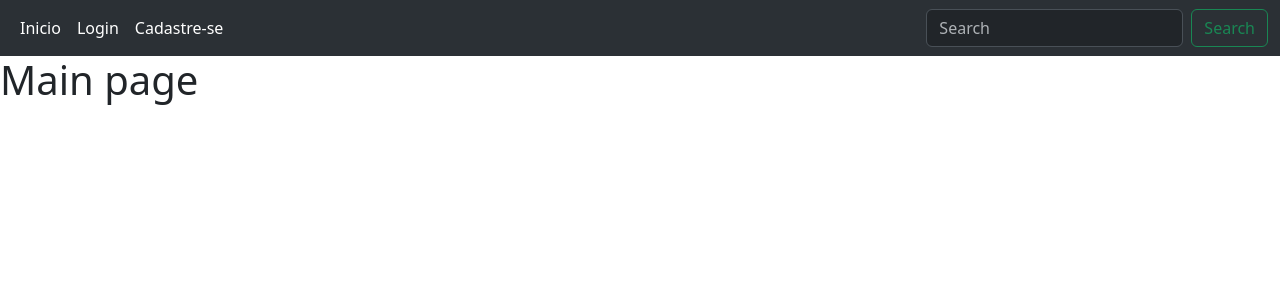
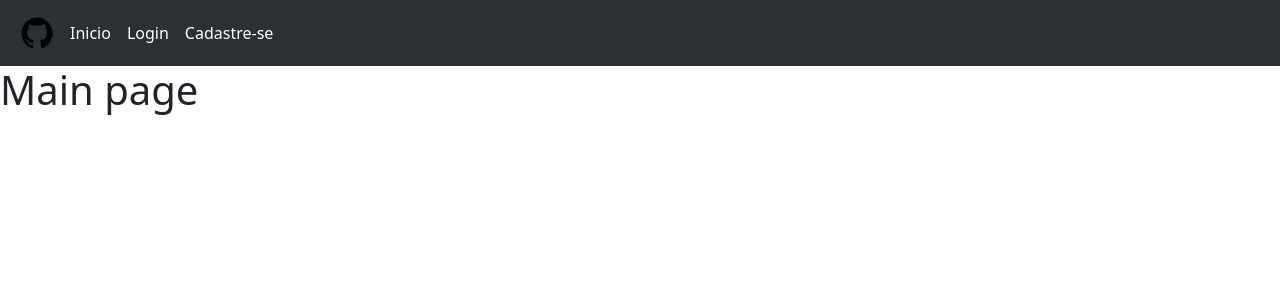
Before and after one commit to arturvavs/user_register_project, a Flask app: page / in a window 1280 px wide. Shown: the top 300 px of the page. Run offline with Flask 3, Linux system fonts and the light colour scheme; some libraries are stand-ins or nearby versions.

```diff
--- a/application/models.py
+++ b/application/models.py
@@ -74,8 +74,9 @@ class Conexao():
             flash('Erro ao fazer login: ' + str(error), category='error')
         return None
 
+
 #userName = 'admin2'
-connection = Conexao()
+
 #connection = cx_Oracle.connect(user=conexao.un, password=conexao.pw, dsn=conexao.cs)
 #sql = (f"SELECT NR_SEQUENCIA,NM_USUARIO,NM_PRIMEIRO_NOME,NM_ULTIMO_NOME,DS_EMAIL FROM USERS WHERE NM_USUARIO = '{userName}'  ORDER BY 1 ASC")
 #result = connection.list_users(sql)
--- a/application/templates/home.html
+++ b/application/templates/home.html
@@ -1,2 +1,3 @@
 {%extends 'main.html'%} {%block title%}Home{%endblock%}
 {%block navbar_management%}{%endblock%}
+{%block navbar_fullsearch%}{%endblock%}
--- a/application/templates/main.html
+++ b/application/templates/main.html
@@ -6,13 +6,17 @@
     <title>{%block title%}Bootstrap demo{%endblock%}</title>
     <link href="https://cdn.jsdelivr.net/npm/bootstrap@5.3.2/dist/css/bootstrap.min.css" rel="stylesheet" integrity="sha384-T3c6CoIi6uLrA9TneNEoa7RxnatzjcDSCmG1MXxSR1GAsXEV/Dwwykc2MPK8M2HN" crossorigin="anonymous">
   </head>
-
+<style>
+  #container-fluid{
+    align-items: center;
+  }
+</style>
 
   <body>
     {%block navbar%}
     <nav class="navbar navbar-expand-lg bg-body-tertiary" navbar data-bs-theme="dark">
         {%block navbar_container_fluid%}
-        <div class="container-fluid">
+        <div class="container-fluid" id="container-fluid">
             {%block navbar_toggler%}
           <button class="navbar-toggler" type="button" data-bs-toggle="collapse" data-bs-target="#navbarTogglerDemo01" aria-controls="navbarTogglerDemo01" aria-expanded="false" aria-label="Toggle navigation">
             <span class="navbar-toggler-icon"></span>
@@ -21,7 +25,9 @@
             {%block navbar_collapse%}
           <div class="collapse navbar-collapse" id="navbarTogglerDemo01">
             {%block navbar_hidden_brand%}
-
+            <a href="https://github.com/arturvavs/user_register_project">
+            <img src="{{ url_for('static', filename='images/github.png') }}" height="50" width="50">
+            </a>
             {%endblock%}
             <ul class="navbar-nav me-auto mb-2 mb-lg-0">
                 {%block navbar_home%}
--- a/application/templates/user_management.html
+++ b/application/templates/user_management.html
@@ -2,6 +2,7 @@
 {% block title %}Gestão Administrativa{% endblock %}
 {% block navbar_login %}{% endblock %}
 {% block navbar_register %}{% endblock %}
+{% block navbar_fullsearch%}{%endblock%}
 {% block content %}
 <style>
     button {
--- a/main.py
+++ b/main.py
@@ -1,7 +1,10 @@
 from application import create_app #importando a aplicação Flask que encontra-se dentro do package "website"
 from application import models
-
+from flask_pymongo import PyMongo
 app = create_app()
 
 if __name__ == '__main__':
     app.run(debug=True)
+    #app.config["MONGO_URI"] = "mongodb+srv://root:root@cluster0.o64y1wi.mongodb.net/"
+    #mongodb_cliente = PyMongo(app)
+    #db = mongodb_cliente.db
--- /dev/null
+++ b/package.json
@@ -0,0 +1,6 @@
+{
+  "dependencies": {
+    "mongodb": "^6.2.0",
+    "mongoose": "^8.0.0"
+  }
+}
```
Also changed, not shown: application/static/images/github.png (added), package-lock.json (added).
